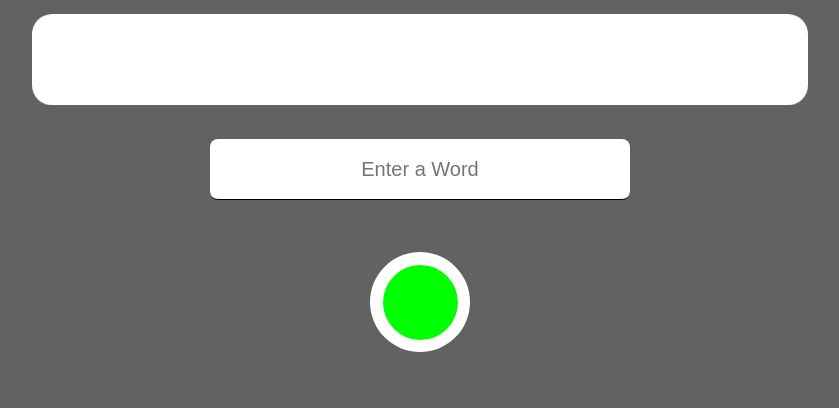
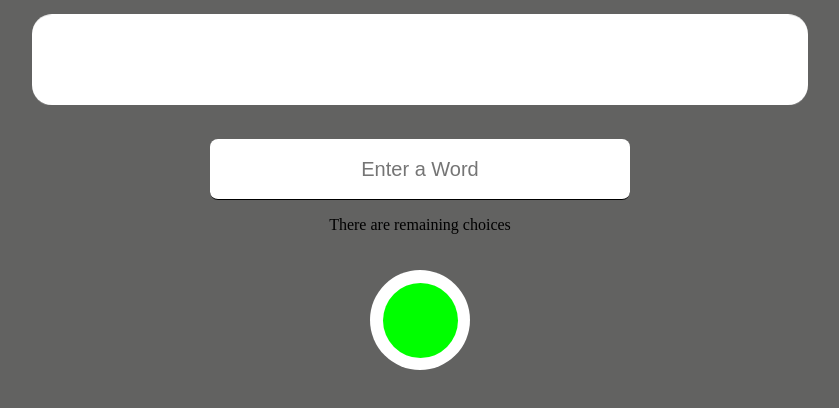
Before and after one commit to prudhomk/shiritori, a React app: page /game in a window 1280 px wide. Shown: the top 408 px of the page, without its empty margins (220-1059 px from the left). Built offline with nearby package versions, Linux system fonts and the light colour scheme; a web font is replaced by a local one.

Commit message:
potential hint fix

```diff
--- a/src/components/game/Game.jsx
+++ b/src/components/game/Game.jsx
@@ -10,7 +10,6 @@ import { FnV, Names, Animals, Pokemon, Marvel } from '../../data/categories.js';
 import { Movies } from '../../data/movies.js';
 import { やさい, ポケモン } from '../../data/jpcategories.js';
 import styles from '../styles/Game.scss';
-import { SettingsInputHdmiTwoTone } from '@mui/icons-material';
 
 
 
@@ -25,6 +24,7 @@ export default function Game() {
   const [toast, setToast] = useState(false);
   const [altToast, setAltToast] = useState(false);
   const [hint, setHint] = useState('');
+  const [style, setStyle] = useState(false);
 
   //Toast Handlers
   const handleOpen = () => {
@@ -124,7 +124,8 @@ export default function Game() {
 
   const handleHint = () => {
     if(remainingOptions(wordList, category) !== false) {
-      setHint(`There are ${remainingOptions(wordList, category)} possible words.`);
+      setHint(remainingOptions(wordList, category));
+      setStyle(true);
     }
   };
 
@@ -178,7 +179,7 @@ export default function Game() {
       </form>
 
       <button className={styles.hintButton} onClick={handleHint}>Need a Hint?</button>
-      <p>{hint}</p>
+      <p className={ style ? styles.hint : styles.noHint}>There are {hint} remaining choices</p>
 
       <div className={styles.timer}>
         <div className={styles.innerTimer}>
--- a/src/components/styles/Game.scss
+++ b/src/components/styles/Game.scss
@@ -52,8 +52,17 @@
     display: none;
   }
 
-  p {
-    background: white;
+  .hint {
+    p {
+      background: white;
+      font-size: 20px;
+    }
+  }
+
+  .noHint {
+    p {
+      display: none;
+    }
   }
 };
 
```
